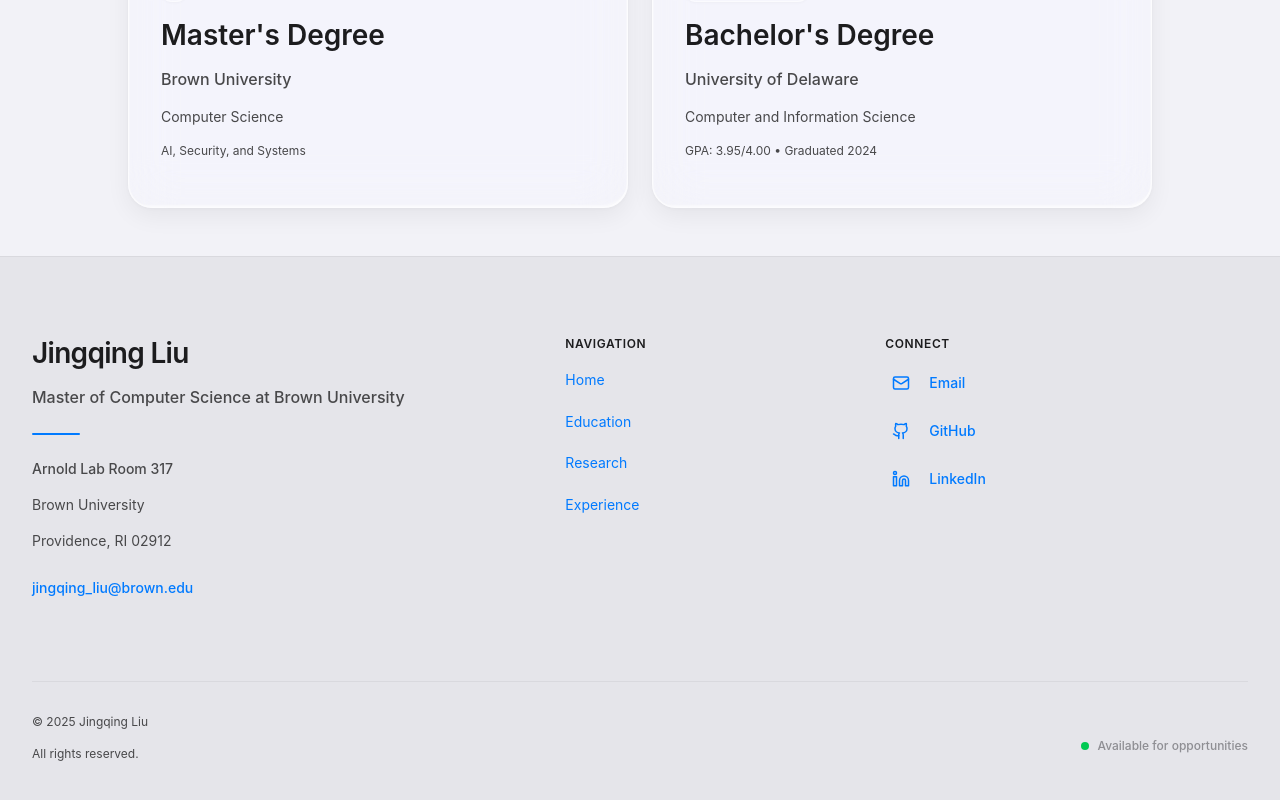
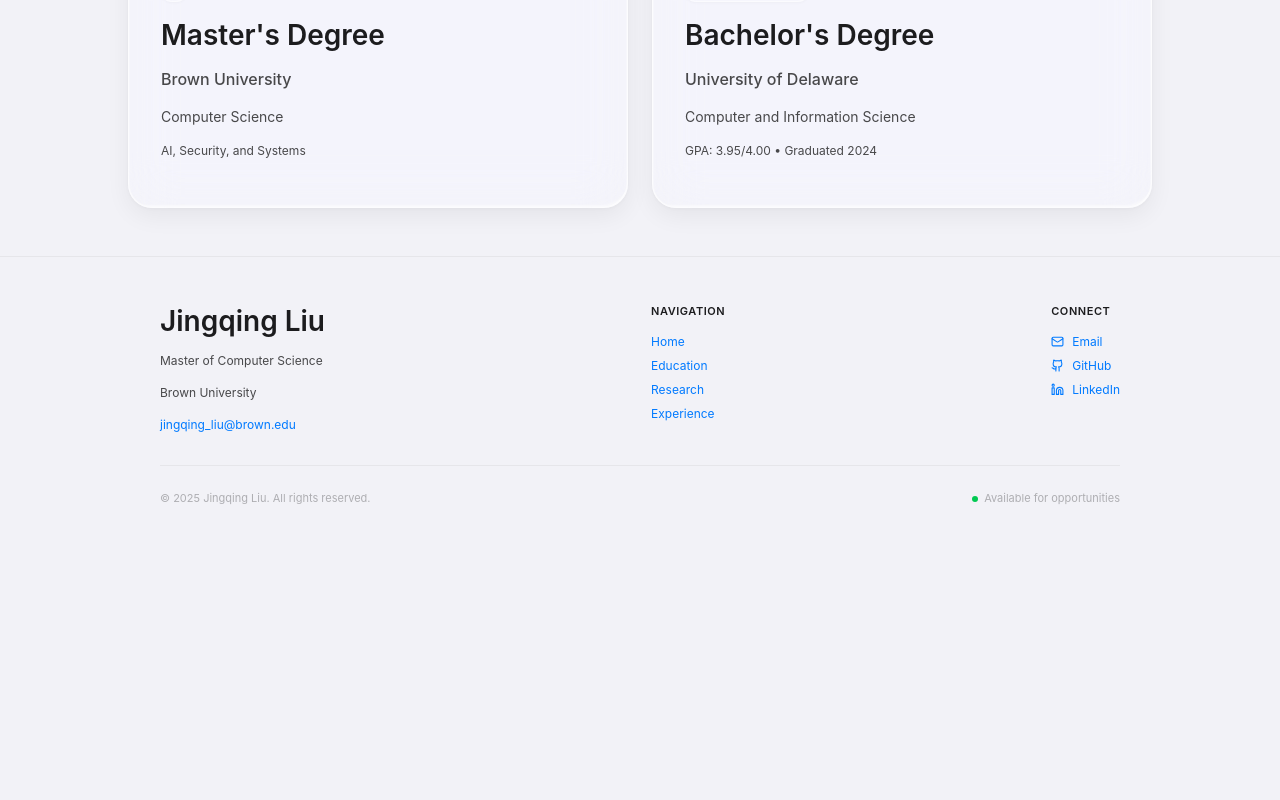
Before and after one commit to Jingqing-Liu/jingqing-liu.github.io, a Next.js app: page / in a window 1280 px wide. Shown: the part 2455-3255 px from the top of the page. After the commit the page ends 3011 px from the top, so only its background shows below. Built offline with nearby package versions, Linux system fonts and the light colour scheme.

Commit message:
pdate footer style and personal info title

```diff
--- a/src/components/Footer.tsx
+++ b/src/components/Footer.tsx
@@ -6,72 +6,58 @@
 const Footer = () => {
   const currentYear = new Date().getFullYear();
   const socialLinks = [
-    { name: 'Email', href: `mailto:${personalInfo.email}`, icon: Mail, label: 'Email' },
-    { name: 'GitHub', href: personalInfo.github, icon: Github, label: 'GitHub' },
-    { name: 'LinkedIn', href: personalInfo.linkedin, icon: Linkedin, label: 'LinkedIn' },
+    { name: 'Email', href: `mailto:${personalInfo.email}`, icon: Mail },
+    { name: 'GitHub', href: personalInfo.github, icon: Github },
+    { name: 'LinkedIn', href: personalInfo.linkedin, icon: Linkedin },
   ];
 
   return (
-    <footer style={{ background: '#e5e5ea' }} className="border-t border-black/5">
-      <div className="max-w-7xl mx-auto px-8 py-20">
-        <div className="grid grid-cols-1 lg:grid-cols-12 gap-16 mb-20">
-          <div className="lg:col-span-5 space-y-6">
-            <div className="space-y-3">
-              <h3 className="text-2xl font-semibold text-[#1c1c1e] tracking-tight">{personalInfo.name}</h3>
-              <p className="text-base text-[#48484a] font-medium">{personalInfo.title}</p>
-            </div>
-            <div className="w-12 h-0.5 bg-[#007aff] rounded-full" />
-            <div className="space-y-1.5 text-sm text-[#8e8e93]">
-              <p className="font-medium text-[#48484a]">{personalInfo.address.room}</p>
-              <p>{personalInfo.address.institution}</p>
-              <p>{personalInfo.address.city}, {personalInfo.address.state} {personalInfo.address.zipCode}</p>
-            </div>
-            <a href={`mailto:${personalInfo.email}`} className="inline-block text-sm text-[#007aff] hover:text-[#0051d5] font-medium">
+    <footer className="border-t border-black/5" style={{ background: '#f2f2f7' }}>
+      <div className="max-w-5xl mx-auto px-6 md:px-8 py-12">
+        <div className="flex flex-col md:flex-row md:items-start justify-between gap-10 mb-8">
+          {/* Personal info */}
+          <div className="space-y-2">
+            <h3 className="text-sm font-semibold text-[#1c1c1e]">{personalInfo.name}</h3>
+            <p className="text-xs text-[#8e8e93]">{personalInfo.title}</p>
+            <p className="text-xs text-[#8e8e93]">{personalInfo.address.institution}</p>
+            <a href={`mailto:${personalInfo.email}`} className="text-xs text-[#007aff] hover:text-[#0051d5] no-underline block">
               {personalInfo.email}
             </a>
           </div>
 
-          <div className="lg:col-span-3 space-y-6">
-            <h4 className="text-xs font-semibold text-[#8e8e93] tracking-wider uppercase">Navigation</h4>
-            <nav>
-              <ul className="space-y-4" style={{ listStyle: 'none', padding: 0, margin: 0 }}>
-                {navItems.map((link) => (
-                  <li key={link.name}>
-                    <Link href={link.href} className="text-[#48484a] hover:text-[#007aff] transition-colors text-sm no-underline">
-                      {link.name}
-                    </Link>
-                  </li>
-                ))}
-              </ul>
+          {/* Navigation */}
+          <div>
+            <h4 className="text-[11px] font-semibold text-[#636366] tracking-wider uppercase mb-3">Navigation</h4>
+            <nav className="flex flex-col gap-2">
+              {navItems.map((link) => (
+                <Link key={link.name} href={link.href} className="text-xs text-[#8e8e93] hover:text-[#007aff] transition-colors no-underline">
+                  {link.name}
+                </Link>
+              ))}
             </nav>
           </div>
 
-          <div className="lg:col-span-4 space-y-6">
-            <h4 className="text-xs font-semibold text-[#8e8e93] tracking-wider uppercase">Connect</h4>
-            <div className="space-y-4">
+          {/* Connect */}
+          <div>
+            <h4 className="text-[11px] font-semibold text-[#636366] tracking-wider uppercase mb-3">Connect</h4>
+            <div className="flex flex-col gap-2">
               {socialLinks.map((link) => (
-                <a key={link.name} href={link.href} target="_blank" rel="noopener noreferrer"
-                  className="flex items-center space-x-3 text-[#48484a] hover:text-[#007aff] transition-colors group no-underline">
-                  <div className="w-8 h-8 flex items-center justify-center">
-                    <link.icon size={18} className="group-hover:scale-110 transition-transform" />
-                  </div>
-                  <span className="text-sm font-medium">{link.label}</span>
+                <a key={link.name} href={link.href} target={link.name !== 'Email' ? '_blank' : undefined} rel={link.name !== 'Email' ? 'noopener noreferrer' : undefined}
+                  className="flex items-center gap-2 text-xs text-[#8e8e93] hover:text-[#007aff] transition-colors no-underline">
+                  <link.icon size={13} />
+                  <span>{link.name}</span>
                 </a>
               ))}
             </div>
           </div>
         </div>
 
-        <div className="pt-8 border-t border-black/5">
-          <div className="flex flex-col sm:flex-row sm:items-center sm:justify-between space-y-4 sm:space-y-0">
-            <div className="text-xs text-[#8e8e93]">
-              <p>&copy; {currentYear} {personalInfo.name}</p>
-              <p className="mt-1">All rights reserved.</p>
-            </div>
-            <div className="flex items-center space-x-2">
-              <div className="w-2 h-2 bg-green-500 rounded-full animate-pulse" />
-              <span className="text-xs font-medium text-[#8e8e93]">Available for opportunities</span>
-            </div>
+        {/* Bottom */}
+        <div className="pt-6 border-t border-black/5 flex flex-col sm:flex-row sm:items-center sm:justify-between gap-3">
+          <span className="text-[11px] text-[#aeaeb2]">&copy; {currentYear} {personalInfo.name}. All rights reserved.</span>
+          <div className="flex items-center gap-1.5">
+            <span className="w-1.5 h-1.5 bg-green-500 rounded-full animate-pulse" />
+            <span className="text-[11px] text-[#aeaeb2]">Available for opportunities</span>
           </div>
         </div>
       </div>
--- a/src/data/personal-info.ts
+++ b/src/data/personal-info.ts
@@ -18,7 +18,7 @@
 
 export const personalInfo: PersonalInfo = {
   name: 'Jingqing Liu',
-  title: 'Master of Computer Science at Brown University',
+  title: 'Master of Computer Science',
   description: 'Specializing in Network Security and Cybersecurity Research',
   email: 'jingqing_liu@brown.edu',
   office: 'Arnold Lab Room 317, Brown University',
```
